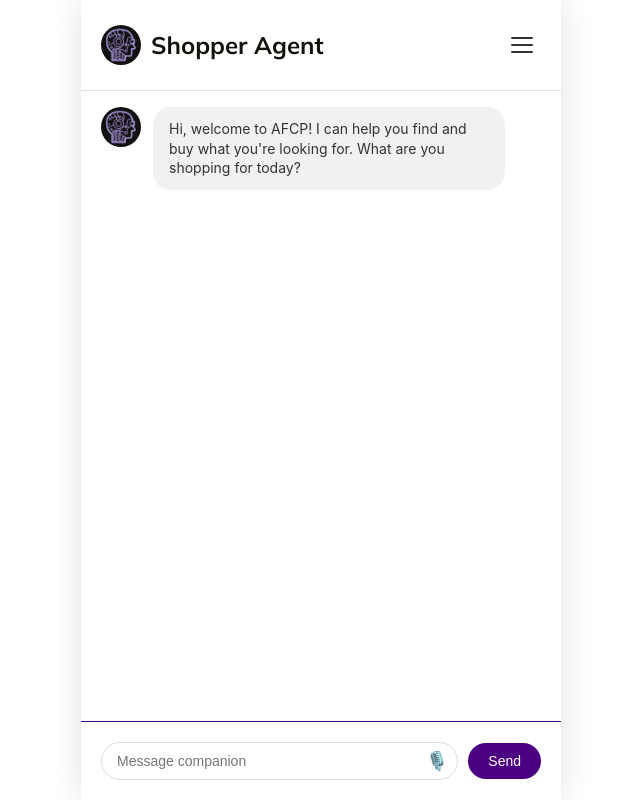
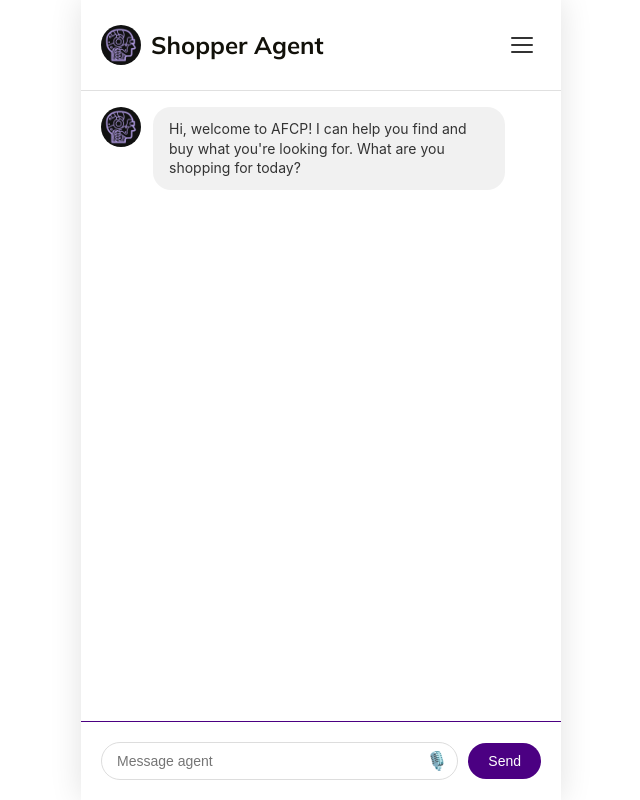
Before and after one commit to ajlewis90/afcp-protype, a React (Vite) app: page / in a window 1280 px wide. Shown: the whole page, without its empty margins (319-959 px from the left). Built offline with nearby package versions, Linux system fonts and the light colour scheme.

Commit message:
updatedplaceholder for agent chat

```diff
--- a/src/components/companion_tab_components/ChatInput.jsx
+++ b/src/components/companion_tab_components/ChatInput.jsx
@@ -189,7 +189,7 @@ const ChatInput = ({ onSend }) => {
                 setIsFocused(false);
               }, 200);
             }}
-            placeholder="Message companion"
+            placeholder="Message agent"
             className="chat-input"
           />
           <button
--- a/src/components/companion_tab_components/New folder/ChatInputDaxeDax.jsx
+++ b/src/components/companion_tab_components/New folder/ChatInputDaxeDax.jsx
@@ -79,7 +79,7 @@ const ChatInput = ({ onSend }) => {
             onKeyPress={handleKeyPress}
             onFocus={() => setIsFocused(true)}
             onBlur={() => setTimeout(() => setIsFocused(false), 200)}
-            placeholder="Message companion"
+            placeholder="Message agent"
             className="chat-input"
           />
           <button onClick={handleVoiceInput} className="voice-input-button">
```
